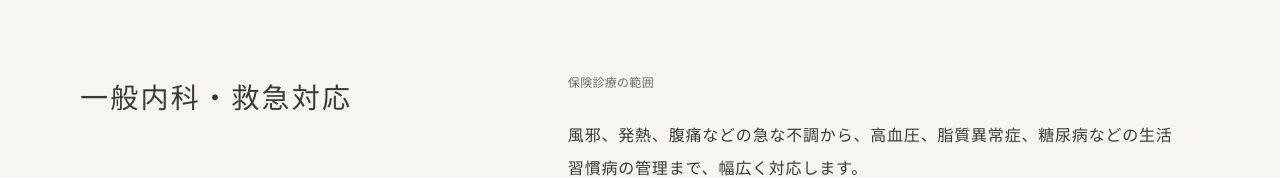
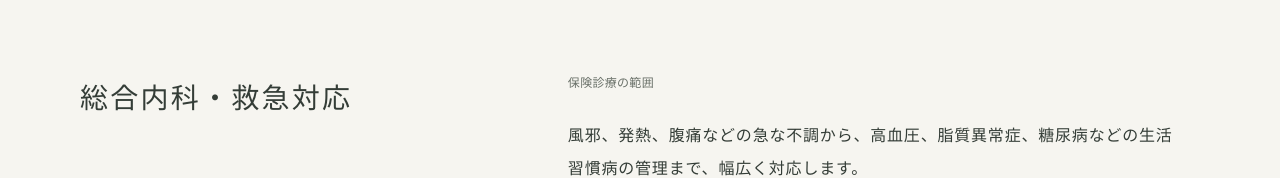
Before and after one commit to kaoruhirose/hirose-clinic-website, a Next.js app: page /services in a window 1280 px wide. Shown: the part 582-760 px from the top of the page. Built offline with nearby package versions, Linux system fonts and the light colour scheme.

Commit message:
診療科の表記を一般内科から総合内科に変更

```diff
--- a/src/app/page.tsx
+++ b/src/app/page.tsx
@@ -22,7 +22,7 @@ export default function Home() {
           <p><span className="text-unit">廣瀬診療所は、</span><span className="text-unit">逗子・桜山の高台にある</span><br className="desktop-break" /><span className="text-unit">完全予約制の診療所です。</span></p>
           <p><span className="text-unit">からだの不調も、</span><span className="text-unit">暮らしのなかの小さな迷いも。</span><br className="desktop-break" /><span className="text-unit">お話を伺う時間を、</span><span className="text-unit">大切にしています。</span></p>
           <ul className="home-link-list">
-            <li><Link href="/services"><span>診療案内<small>一般内科・漢方・暮らしの相談</small></span><span aria-hidden="true">↗</span></Link></li>
+            <li><Link href="/services"><span>診療案内<small>総合内科・漢方・暮らしの相談</small></span><span aria-hidden="true">↗</span></Link></li>
             <li><Link href="/online-consultation"><span>オンライン診療<small>遠くにお住まいの方へ</small></span><span aria-hidden="true">↗</span></Link></li>
             <li><Link href="/access"><span>ご予約・アクセス<small>お越しになる前に</small></span><span aria-hidden="true">↗</span></Link></li>
           </ul>
--- a/src/app/services/page.tsx
+++ b/src/app/services/page.tsx
@@ -11,7 +11,7 @@ export default function Services() {
           </p>
         </PageIntro>
 
-        <EditorialSection id="general" title="一般内科・救急対応">
+        <EditorialSection id="general" title="総合内科・救急対応">
           <p className="quiet-note">保険診療の範囲</p>
           <p>
             風邪、発熱、腹痛などの急な不調から、高血圧、脂質異常症、糖尿病などの生活習慣病の管理まで、幅広く対応します。
```
Also changed, not shown: 1 other file (tests, documents, lock files or other folders).
